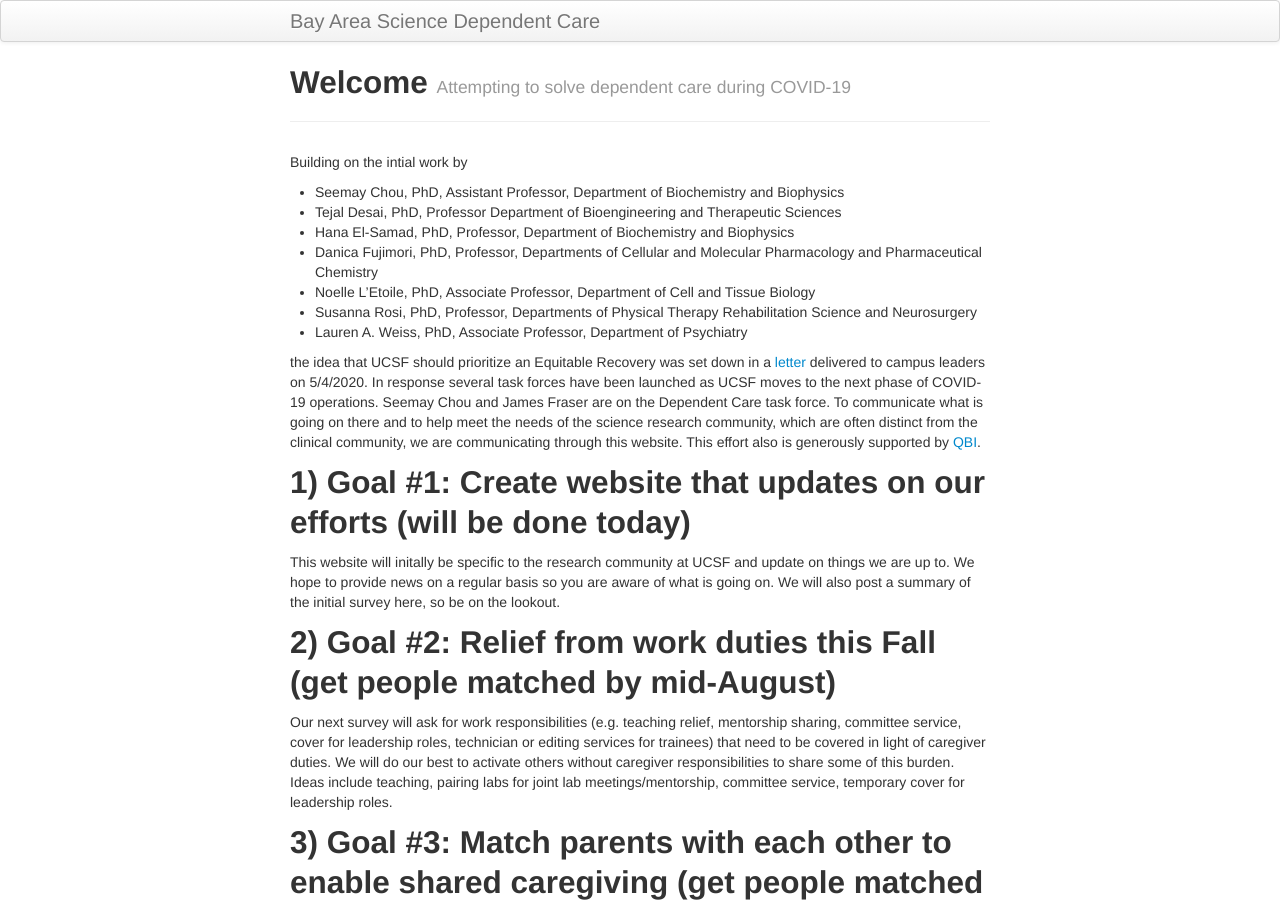
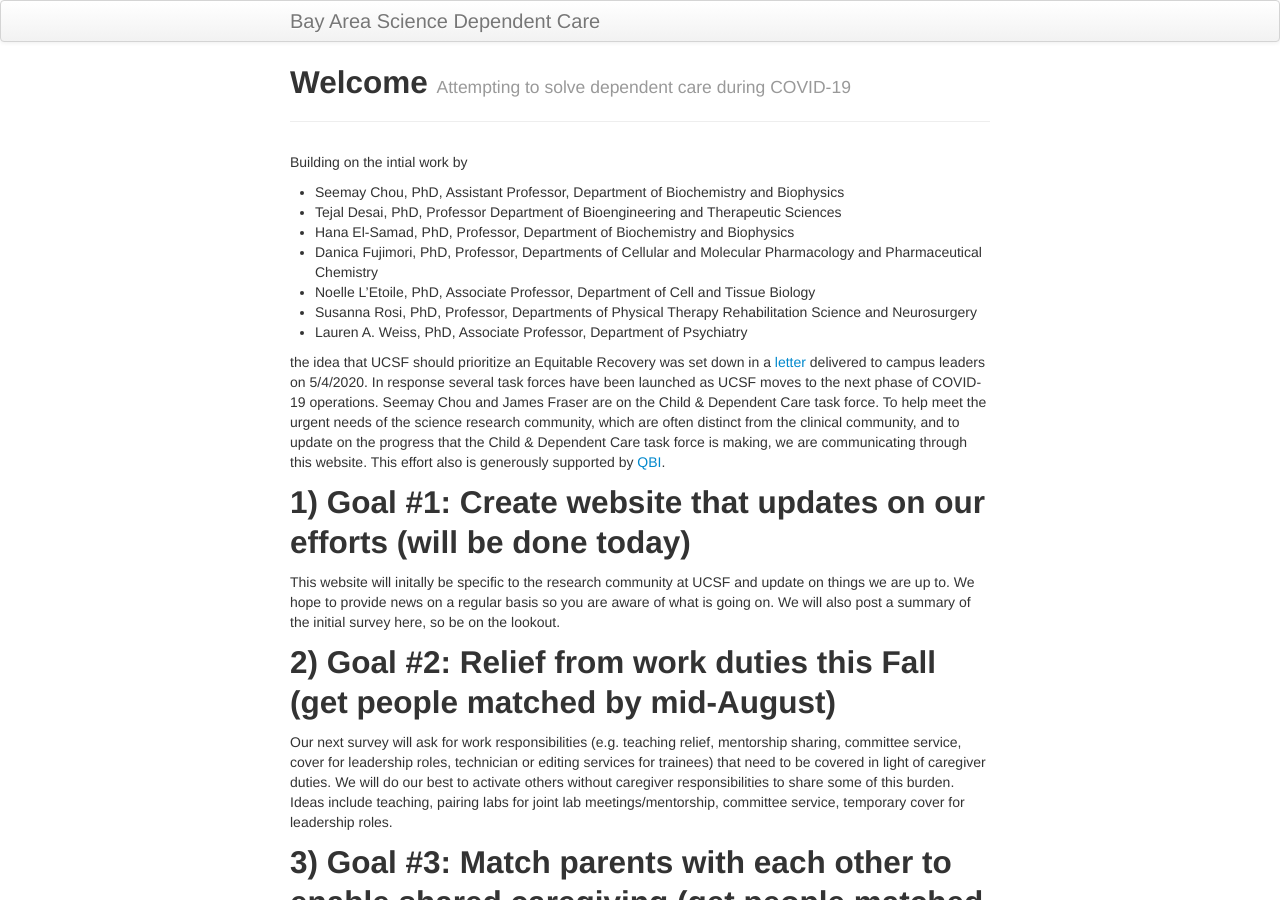
Before and after one commit to fraserlab/sci-dependentcare, a Jekyll site: the page built from index.md, in a window 1280 px wide and 900 px high. Built offline with Jekyll 4.4.1, drawn with Linux system fonts in a browser that asks for light colours.

Commit message:
updated langauge

```diff
--- a/index.md
+++ b/index.md
@@ -13,7 +13,10 @@ Building on the intial work by
 * Susanna Rosi, PhD, Professor, Departments of Physical Therapy Rehabilitation Science and Neurosurgery
 * Lauren A. Weiss, PhD, Associate Professor, Department of Psychiatry
 
-the idea that UCSF should prioritize an Equitable Recovery was set down in a [letter](https://docs.google.com/document/d/1hyuL_n6lnId7bi0sOwUi0FYE5cyNfYE41ohybmYY6XQ/edit) delivered to campus leaders on 5/4/2020. In response several task forces have been launched as UCSF moves to the next phase of COVID-19 operations. Seemay Chou and James Fraser are on the Dependent Care task force. To communicate what is going on there and to help meet the needs of the science research community, which are often distinct from the clinical community, we are communicating through this website. This effort also is generously supported by [QBI](http://qbi.ucsf.edu/).
+the idea that UCSF should prioritize an Equitable Recovery was set down in a [letter](https://docs.google.com/document/d/1hyuL_n6lnId7bi0sOwUi0FYE5cyNfYE41ohybmYY6XQ/edit) delivered to campus leaders on 5/4/2020.
+In response several task forces have been launched as UCSF moves to the next phase of COVID-19 operations.
+Seemay Chou and James Fraser are on the Child & Dependent Care task force.
+To  help meet the urgent needs of the science research community, which are often distinct from the clinical community, and to update on the progress that the Child & Dependent Care task force is making, we are communicating through this website. This effort also is generously supported by [QBI](http://qbi.ucsf.edu/).
 
 ## 1) Goal #1: Create website that updates on our efforts (will be done today)
 
```
